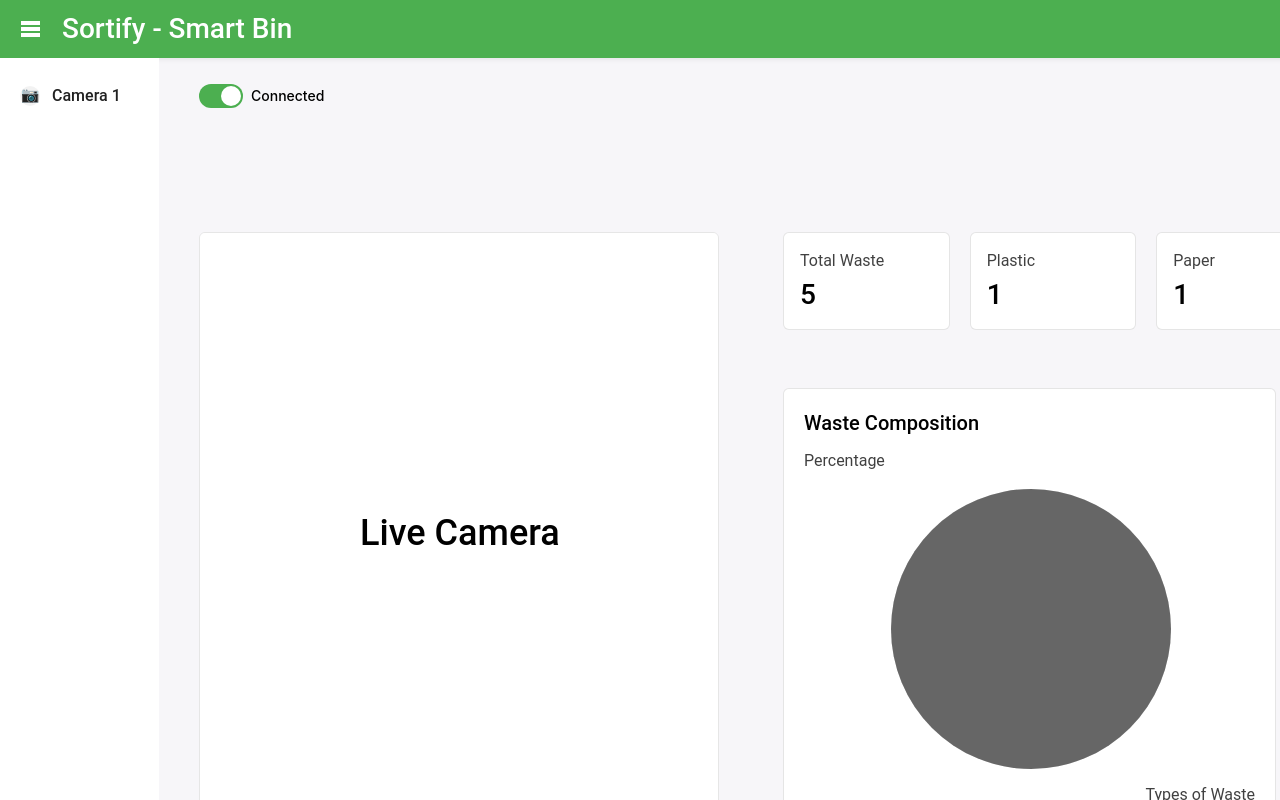
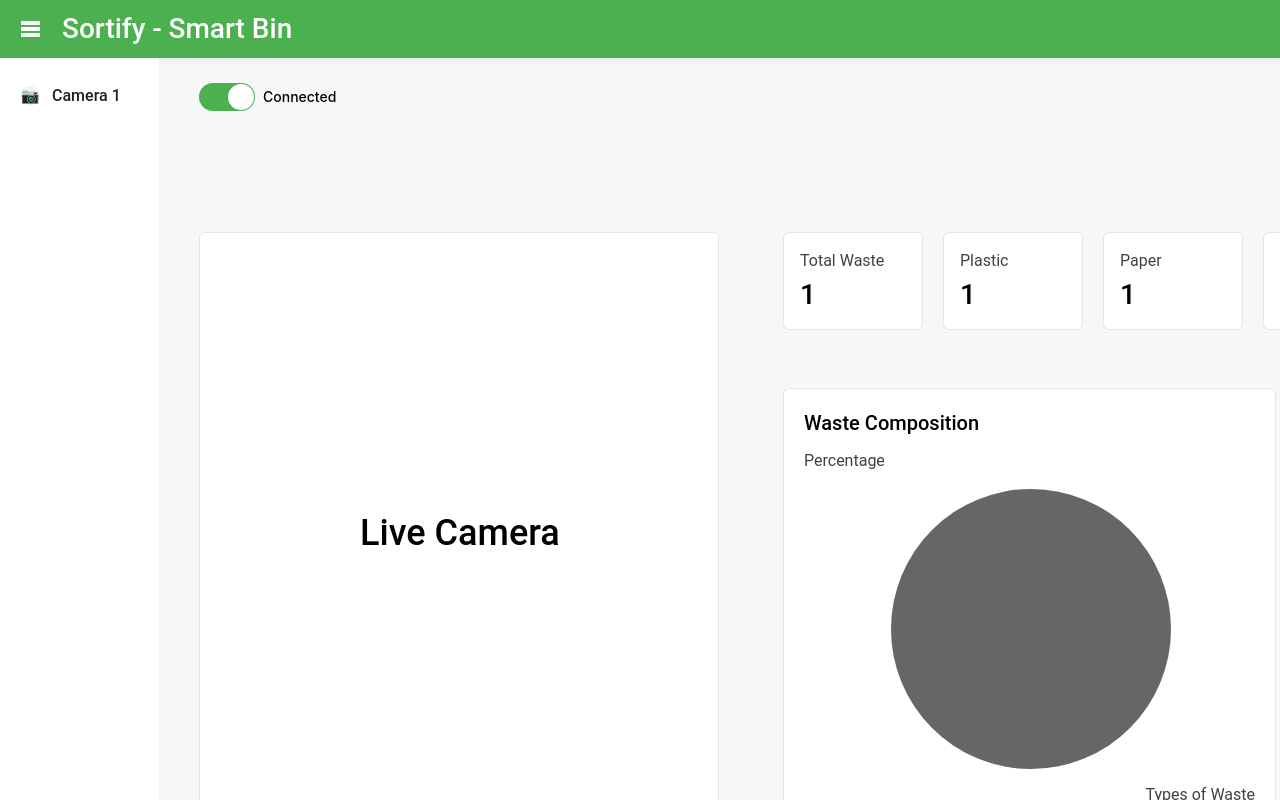
Before and after one commit to Neutrash-AI/Sortify-FE, a React (Vite) app: page / in a window 1280 px wide. Built offline with nearby package versions, Linux system fonts and the light colour scheme.

Commit message:
fix: adjust UI
fix icons & toggle bar, add dark mode

```diff
--- a/src/App.tsx
+++ b/src/App.tsx
@@ -1,173 +1,173 @@
+import { useState, useEffect } from "react";
+import Switch from "react-switch";
+import { GiRecycle } from "react-icons/gi";
+import { FaTrash } from "react-icons/fa";
+import { MdOutlineDarkMode, MdOutlineLightMode } from "react-icons/md";
+
 function App() {
+  // State untuk toggle koneksi dan dark mode
+  const [isConnected, setIsConnected] = useState(true);
+  const [isDarkMode, setIsDarkMode] = useState(false);
+
+  // Efek dark mode: menambahkan/ menghapus class 'dark' di <html>
+  useEffect(() => {
+    const root = document.documentElement;
+    if (isDarkMode) {
+      root.classList.add("dark");
+    } else {
+      root.classList.remove("dark");
+    }
+  }, [isDarkMode]);
+
   return (
-    <main className="lg:min-h-screen min-h-[100vmax] relative w-screen flex flex-col items-center justify-center  bg-[#f7f6f9] overflow-hidden">
+    <main className="lg:min-h-screen min-h-[100vmax] relative w-screen flex flex-col items-center justify-center bg-[#f7f6f9] dark:bg-[#15003f] overflow-hidden">
       {/* Live Camera */}
-      <div className="w-[520px] h-[596px] left-[199px] top-[232px] absolute rounded-md border border-[#e6e6e6] inline-flex justify-start items-start overflow-hidden">
-        <div className="flex-1 self-stretch relative bg-white">
-          <div className="left-[160px] top-[276px] absolute justify-start text-black text-4xl font-medium font-['Roboto'] leading-snug">
-            Live Camera{" "}
+      <div className="w-[520px] h-[596px] absolute left-[199px] top-[232px] rounded-md border border-[#e6e6e6] inline-flex justify-start items-start overflow-hidden">
+        <div className="flex-1 self-stretch relative bg-white dark:bg-[#1f0059]">
+          <div className="absolute left-[160px] top-[276px] text-black dark:text-white text-4xl font-medium font-['Roboto'] leading-snug">
+            Live Camera
           </div>
         </div>
       </div>
+
       {/* Total Waste */}
-      <div className="w-[1100px] left-[783px] top-[232px] absolute inline-flex flex-col justify-center items-center gap-10">
-        <div className="self-stretch inline-flex justify-start items-start gap-5">
-          <div className="flex-1 p-4 bg-white rounded-md border border-black/10 inline-flex flex-col justify-start items-start gap-1 overflow-hidden">
-            <div className="self-stretch relative justify-start text-black/75 text-base font-normal font-['Roboto'] leading-normal">
+      <div className="w-[1100px] absolute left-[783px] top-[232px] inline-flex flex-col justify-center items-center gap-10">
+        <div className="w-full inline-flex justify-start items-start gap-5">
+          {["Total Waste", "Plastic", "Paper", "Metal", "Glass", "Other"].map(
+            (label, idx) => (
+              <div
+                key={idx}
+                className="flex-1 p-4 bg-white dark:bg-transparent rounded-md border border-black/10 dark:border-white inline-flex flex-col justify-start items-start gap-1 overflow-hidden"
+              >
+                <div className="w-full text-black/75 dark:text-[#e0e0e1] text-base font-normal font-['Roboto'] leading-normal">
+                  {label}
+                </div>
+                <div className="relative text-black dark:text-white text-[28px] font-medium font-['Roboto'] leading-9">
+                  {label === "Glass" ? 2 : label === "Other" ? 0 : 1}
+                </div>
+              </div>
+            )
+          )}
+          <div className="flex-1 p-4 bg-white dark:bg-transparent rounded-md border border-black/10 dark:border-white inline-flex flex-col justify-start items-start gap-1 overflow-hidden">
+            <div className="w-full text-black/75 dark:text-[#e0e0e1] text-base font-normal font-['Roboto'] leading-normal">
               Total Waste
             </div>
-            <div className="relative justify-start text-black text-[28px] font-medium font-['Roboto'] leading-9">
+            <div className="relative text-black dark:text-white text-[28px] font-medium font-['Roboto'] leading-9">
               5
-            </div>
-          </div>
-          <div className="flex-1 p-4 bg-white rounded-md border border-black/10 inline-flex flex-col justify-start items-start gap-1 overflow-hidden">
-            <div className="self-stretch relative justify-start text-black/75 text-base font-normal font-['Roboto'] leading-normal">
-              Plastic
-            </div>
-            <div className="w-[108px] relative justify-start text-black text-[28px] font-medium font-['Roboto'] leading-9">
-              1
-            </div>
-          </div>
-          <div className="flex-1 p-4 bg-white rounded-md border border-black/10 inline-flex flex-col justify-start items-start gap-1 overflow-hidden">
-            <div className="self-stretch relative justify-start text-black/75 text-base font-normal font-['Roboto'] leading-normal">
-              Paper
-            </div>
-            <div className="relative justify-start text-black text-[28px] font-medium font-['Roboto'] leading-9">
-              1
-            </div>
-          </div>
-          <div className="flex-1 p-4 bg-white rounded-md border border-black/10 inline-flex flex-col justify-start items-start gap-1 overflow-hidden">
-            <div className="self-stretch relative justify-start text-black/75 text-base font-normal font-['Roboto'] leading-normal">
-              Metal
-            </div>
-            <div className="relative justify-start text-black text-[28px] font-medium font-['Roboto'] leading-9">
-              1
-            </div>
-          </div>
-          <div className="flex-1 p-4 bg-white rounded-md border border-black/10 inline-flex flex-col justify-start items-start gap-1 overflow-hidden">
-            <div className="self-stretch relative justify-start text-black/75 text-base font-normal font-['Roboto'] leading-normal">
-              Glass
-            </div>
-            <div className="relative justify-start text-black text-[28px] font-medium font-['Roboto'] leading-9">
-              2
-            </div>
-          </div>
-          <div className="flex-1 p-4 bg-white rounded-md border border-black/10 inline-flex flex-col justify-start items-start gap-1 overflow-hidden">
-            <div className="self-stretch relative justify-start text-black/75 text-base font-normal font-['Roboto'] leading-normal">
-              Other
-            </div>
-            <div className="relative justify-start text-black text-[28px] font-medium font-['Roboto'] leading-9">
-              0
             </div>
           </div>
         </div>
       </div>
+
       {/* Waste Composition */}
-      <div className="w-[493px] h-[440px] left-[783px] top-[388px] absolute inline-flex flex-col justify-start items-start gap-1">
-        <div className="self-stretch flex-1 p-5 bg-white rounded-md border border-black/10 flex flex-col justify-start items-start gap-3">
-          <div className="self-stretch relative justify-start text-black text-xl font-medium font-['Roboto'] leading-7">
+      <div className="w-[493px] h-[440px] absolute left-[783px] top-[388px] inline-flex flex-col justify-start items-start gap-1">
+        <div className="w-full flex-1 p-5 bg-white dark:bg-transparent rounded-md border border-black/10 dark:border-[#d9d9d9] flex flex-col justify-start items-start gap-3">
+          <div className="w-full text-black dark:text-white text-xl font-medium font-['Roboto'] leading-7">
             Waste Composition
           </div>
-          <div className="self-stretch relative justify-start text-black/75 text-base font-normal font-['Roboto'] leading-normal">
+          <div className="w-full text-black/75 dark:text-[#e0e0e1] text-base font-normal font-['Roboto'] leading-normal">
             Percentage
           </div>
-          <div className="self-stretch flex-1 relative">
-            <div className="w-[280px] h-[280px] left-[87px] top-[4px] absolute bg-black/10 rounded-full" />
-            <div className="w-[280px] h-[280px] left-[87px] top-[4px] absolute bg-black/10 rounded-full" />
-            <div className="w-[280px] h-[280px] left-[87px] top-[4px] absolute bg-black/50 rounded-full" />
+          <div className="w-full flex-1 relative">
+            <div className="w-[280px] h-[280px] absolute left-[87px] top-[4px] bg-black/10 dark:bg-[#d9d9d9] rounded-full" />
+            <div className="w-[280px] h-[280px] absolute left-[87px] top-[4px] bg-black/10 dark:bg-white rounded-full" />
+            <div className="w-[280px] h-[280px] absolute left-[87px] top-[4px] bg-black/50 rounded-full" />
           </div>
-          <div className="self-stretch relative text-right justify-start text-black/75 text-base font-normal font-['Roboto'] leading-normal">
+          <div className="w-full text-right text-black/75 dark:text-[#e0e0e1] text-base font-normal font-['Roboto'] leading-normal">
             Types of Waste
           </div>
         </div>
       </div>
-      {/* Recycle & NonRecycle Section */}
-      <div className="w-[520px] left-[1333px] top-[388px] absolute inline-flex flex-col justify-center items-center gap-10">
-        <div className="self-stretch inline-flex justify-start items-start gap-10">
+
+      {/* Recyclable & Non-Recyclable Section */}
+      <div className="w-[520px] absolute left-[1333px] top-[388px] inline-flex flex-col justify-center items-center gap-10">
+        <div className="w-full inline-flex justify-start items-center gap-10">
+          {/* Recyclable Waste */}
           <div className="flex-1 py-3 inline-flex flex-col justify-center items-center gap-5">
-            {/* Change into react icons */}
-            <div className="w-[100px] h-[100px] relative bg-white rounded-[50px] border border-[#e6e6e6]">
-              <div className="w-[65px] h-[65px] left-[17px] top-[17px] absolute">
-                <div className="w-[63.18px] h-[62.90px] left-[0.91px] top-[2.03px] absolute bg-black border-black" />
-              </div>
+            <div className="w-[100px] h-[100px] flex items-center justify-center bg-white dark:bg-[#1f0059] rounded-full border border-[#e6e6e6]">
+              <GiRecycle className="text-4xl text-green-500 dark:text-white" />
             </div>
-            <div className="self-stretch flex flex-col justify-start items-start gap-2">
-              <div className="self-stretch relative text-center justify-start text-black text-xl font-normal font-['Roboto'] leading-7">
+            <div className="w-full flex flex-col justify-start items-center gap-2">
+              <div className="w-full text-center text-black dark:text-white text-xl font-normal font-['Roboto'] leading-7">
                 Recyclable Waste
               </div>
             </div>
-            <div className="self-stretch relative text-center justify-start text-black text-[28px] font-medium font-['Roboto'] leading-9">
+            <div className="w-full text-center text-black dark:text-white text-[28px] font-medium font-['Roboto'] leading-9">
               70%
             </div>
           </div>
+          {/* Non-Recyclable Waste */}
           <div className="flex-1 py-3 inline-flex flex-col justify-center items-center gap-5">
-            {/* Change into react icons */}
-            <div className="w-[100px] h-[100px] relative bg-white rounded-[50px] border border-[#e6e6e6]">
-              <div className="w-[65px] h-[65px] left-[17px] top-[17px] absolute">
-                <div className="w-[8.13px] h-[34.53px] left-[28.43px] top-[8.12px] absolute bg-black" />
-                <div className="w-[8.12px] h-[8.12px] left-[28.44px] top-[48.75px] absolute bg-black" />
-              </div>
+            <div className="w-[100px] h-[100px] flex items-center justify-center bg-white dark:bg-[#1f0059] rounded-full border border-[#e6e6e6]">
+              <FaTrash className="text-4xl text-red-500 dark:text-white" />
             </div>
-            <div className="self-stretch flex flex-col justify-start items-start gap-2">
-              <div className="self-stretch relative text-center justify-start text-black text-xl font-normal font-['Roboto'] leading-7">
+            <div className="w-full flex flex-col justify-start items-center gap-2">
+              <div className="w-full text-center text-black dark:text-white text-xl font-normal font-['Roboto'] leading-7">
                 Non-Recyclable Waste
               </div>
             </div>
-            <div className="self-stretch relative text-center justify-start text-black text-[28px] font-medium font-['Roboto'] leading-9">
+            <div className="w-full text-center text-black dark:text-white text-[28px] font-medium font-['Roboto'] leading-9">
               30%
             </div>
           </div>
         </div>
       </div>
+
       {/* Navbar */}
-      <div className="w-[1920px] h-[58px] p-5 left-0 top-0 absolute bg-[#4caf50] shadow-[0px_0px_6px_0px_rgba(0,0,0,0.12)] inline-flex justify-center items-center gap-5 overflow-hidden">
+      <div className="w-[1920px] h-[58px] p-5 absolute left-0 top-0 bg-[#4caf50] dark:bg-[#0a0024] shadow-[0px_0px_6px_0px_rgba(0,0,0,0.12)] inline-flex justify-center items-center gap-5 overflow-hidden">
         <div className="w-[22px] h-6 relative overflow-hidden">
-          <div className="w-[15px] h-0 left-[3px] top-[6px] absolute ring-2 ring-white" />
-          <div className="w-[15px] h-0 left-[3px] top-[12px] absolute ring-2 ring-white" />
-          <div className="w-[15px] h-0 left-[3px] top-[18px] absolute ring-2 ring-white" />
+          <div className="w-[15px] h-0 absolute left-[3px] top-[6px] ring-2 ring-white dark:ring-[#e0e0e0]" />
+          <div className="w-[15px] h-0 absolute left-[3px] top-[12px] ring-2 ring-white dark:ring-[#e0e0e0]" />
+          <div className="w-[15px] h-0 absolute left-[3px] top-[18px] ring-2 ring-white dark:ring-[#e0e0e0]" />
         </div>
-        <div className="flex-1 relative justify-start text-white text-[28px] font-medium font-['Roboto'] leading-9">
+        <div className="flex-1 relative text-white text-[28px] font-medium font-['Roboto'] leading-9">
           Sortify - Smart Bin
         </div>
       </div>
-      {/* Toggle bar */}
-      <div
-        data-state="On"
-        className="w-[157px] h-[26px] left-[199px] top-[83px] absolute inline-flex justify-start items-center"
-      >
-        <div className="w-11 h-6 relative bg-[#4caf50] rounded-full overflow-hidden">
-          <div className="w-5 h-5 left-[22px] top-[2px] absolute bg-white rounded-full" />
-        </div>
-        <div className="pl-2 inline-flex flex-col justify-start items-start gap-2.5">
-          <div className="inline-flex justify-center items-center gap-2.5">
-            <div className="relative justify-start text-black text-sm font-medium font-['Inter']">
-              Connected
-            </div>
-          </div>
-        </div>
+
+      {/* Toggle - Connection */}
+      <div className="absolute left-[199px] top-[83px] inline-flex items-center gap-2">
+        <Switch
+          onChange={setIsConnected}
+          checked={isConnected}
+          onColor="#4caf50"
+          offColor="#ccc"
+          uncheckedIcon={false}
+          checkedIcon={false}
+        />
+        <span className="text-sm font-medium font-['Inter'] text-black dark:text-white">
+          {isConnected ? "Connected" : "Disconnected"}
+        </span>
       </div>
-      {/* Toggle bar */}
-      <div
-        data-state="On"
-        className="w-12 h-[26px] left-[1783px] top-[83px] absolute inline-flex justify-start items-center"
-      >
-        <div className="w-11 h-6 relative bg-[#4caf50] rounded-full overflow-hidden">
-          <div className="w-5 h-5 left-[22px] top-[2px] absolute bg-white rounded-full" />
-        </div>
+
+      {/* Toggle - Dark / Light Mode */}
+      <div className="absolute left-[1783px] top-[83px] inline-flex items-center gap-2">
+        <Switch
+          onChange={setIsDarkMode}
+          checked={isDarkMode}
+          onColor="#4caf50"
+          offColor="#ccc"
+          uncheckedIcon={false}
+          checkedIcon={false}
+        />
+        <span className="text-sm font-medium text-black dark:text-white">
+          {isDarkMode ? (
+            <MdOutlineDarkMode className="w-[35px] h-[35px]" />
+          ) : (
+            <MdOutlineLightMode className="w-[35px] h-[35px]" />
+          )}
+        </span>
       </div>
-      {/* Icon Dark / Light mode */}
-      <div className="w-[35px] h-[35px] left-[1848px] top-[78px] absolute">
-        <div className="w-[35px] h-[35px] left-0 top-0 absolute bg-black border-black" />
-      </div>
+
       {/* Sidebar */}
-      <div className="w-[159px] h-[1022px] py-3 left-0 top-[58px] absolute bg-white inline-flex flex-col justify-start items-center overflow-hidden">
-        <div className="self-stretch px-5 py-4 inline-flex justify-center items-center gap-3">
-          <div className="w-5 h-5 relative bg-black/5 rounded-xl">
-            <div className="w-6 h-6 left-[-2px] top-[-2px] absolute text-center justify-center text-black text-[15px] font-bold font-['Roboto'] leading-normal">
+      <div className="w-[159px] h-[1022px] py-3 absolute left-0 top-[58px] bg-white dark:bg-[#1f0059] inline-flex flex-col justify-start items-center overflow-hidden">
+        <div className="w-full px-5 py-4 inline-flex justify-center items-center gap-3">
+          <div className="w-5 h-5 relative bg-black/5 dark:bg-[#0a0024]/50 rounded-xl">
+            <div className="absolute left-[-2px] top-[-2px] w-6 h-6 flex items-center justify-center text-center text-black dark:text-white text-[15px] font-bold font-['Roboto']">
               📷
             </div>
           </div>
-          <div className="flex-1 relative justify-start text-[#212121] text-base font-medium font-['Roboto'] leading-tight">
+          <div className="flex-1 text-[#212121] dark:text-[#e0e0e0] text-base font-medium font-['Roboto'] leading-tight">
             Camera 1
           </div>
         </div>
```
